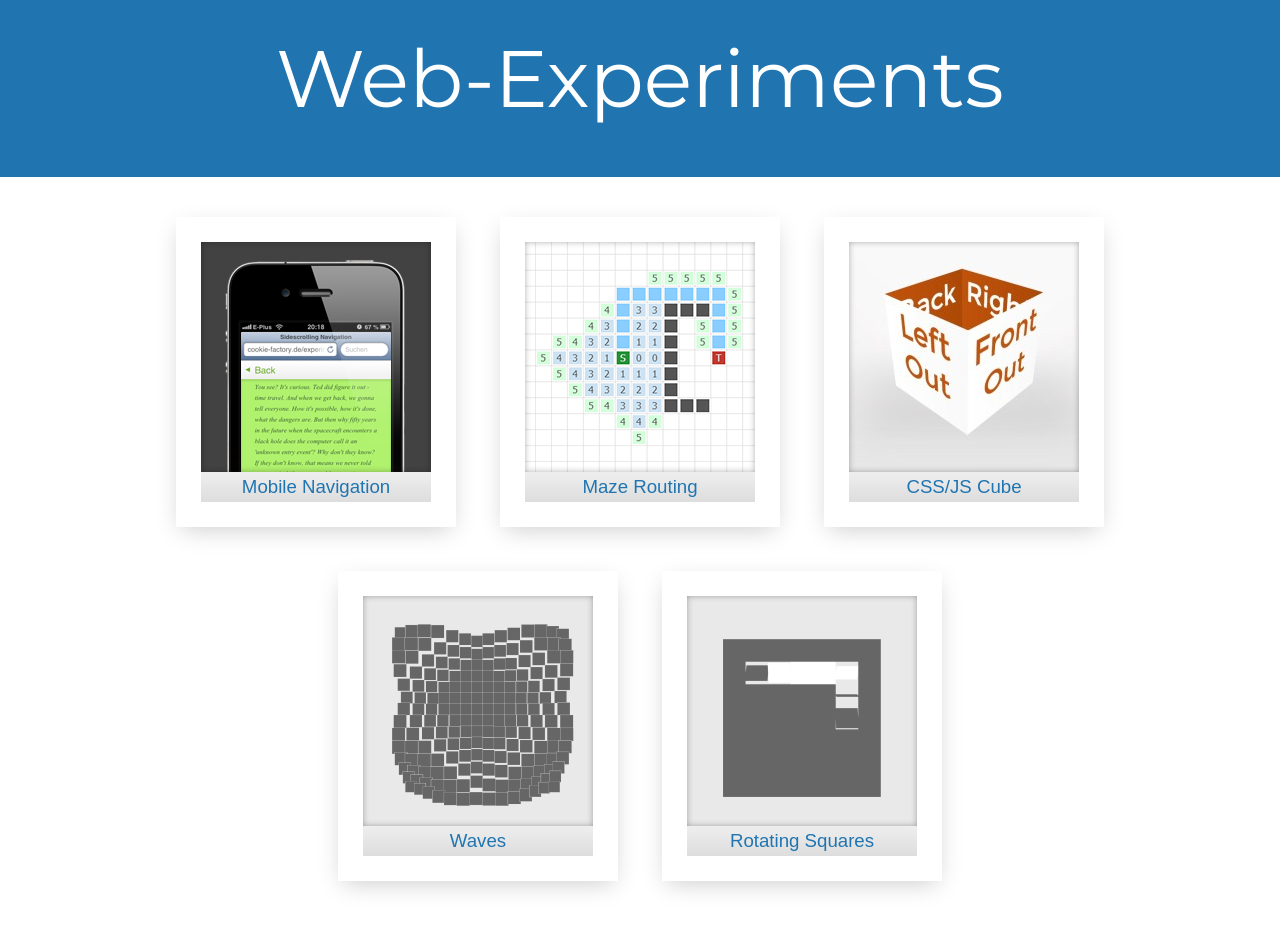
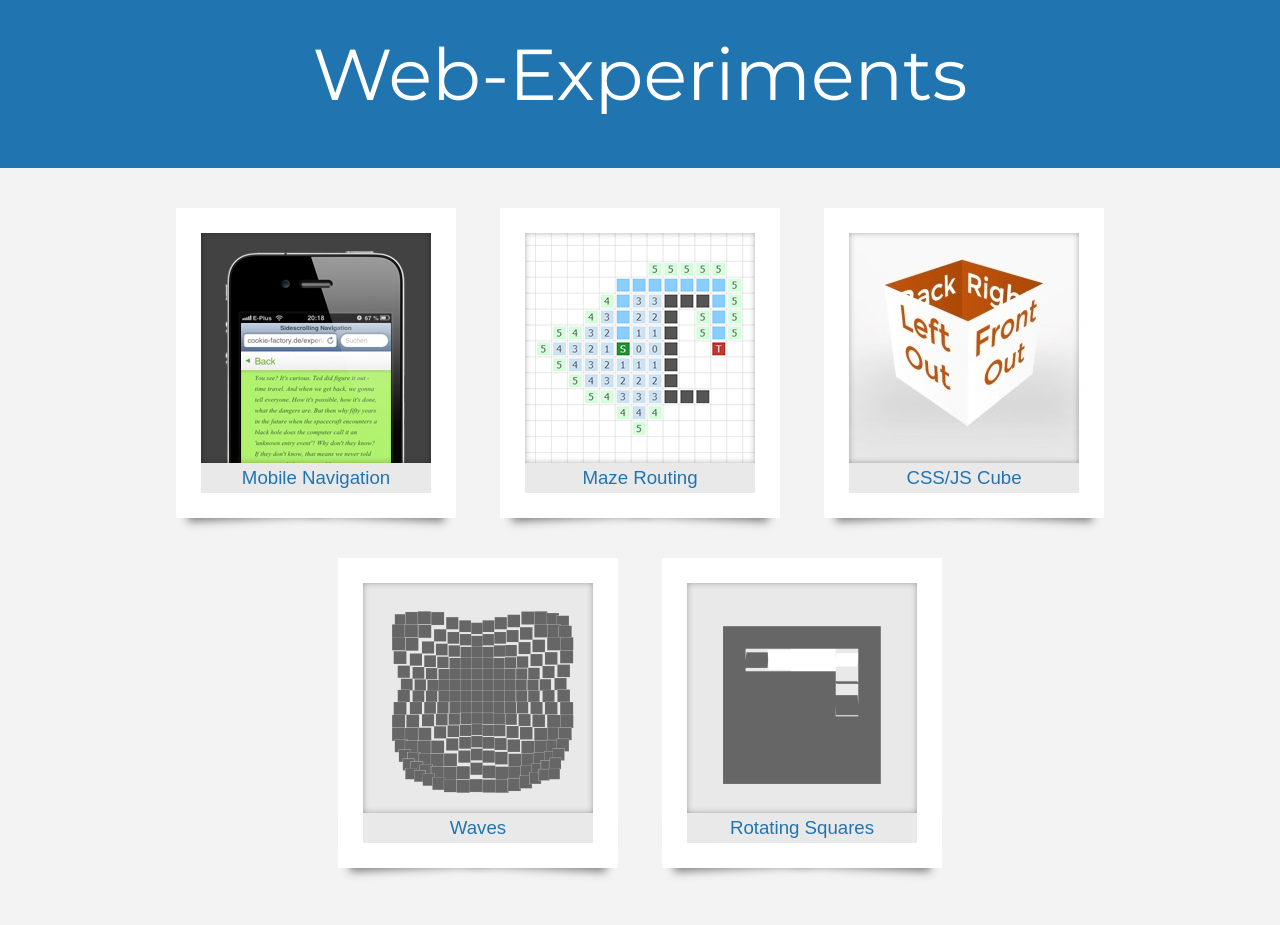
Before and after one commit to iSchluff/jsExperiments, a PHP site: page /frontPage/index.html in a window 1280 px wide. After the commit the page ends 877 px from the top, so only its background shows below. Run offline with PHP 8.4, Linux system fonts and the light colour scheme; some web fonts are replaced.

Commit message:
Updated Shadows / Background

```diff
--- a/frontPage/css/main.css
+++ b/frontPage/css/main.css
@@ -33,8 +33,18 @@ body {
 	/*background: url(images/bg.png) top left #eae9e9;*/
 	width: 100%;
 	overflow: auto;
+	background: #f3f3f3;
 }
 
+#main{
+	text-align: center;
+	/*max-width: 1100px;*/
+	margin: 20px auto 20px auto;
+}
+
+/*==================================================
+ * Headline
+ * ===============================================*/
 #header{
 	text-align: center;
 	background: #2075B1;
@@ -43,42 +53,39 @@ body {
 }
 
 h1 {
-	font-size: 60pt;
+	font-size: 450%;
 	font-family: 'Montserrat', sans-serif;
 	color: #fff;
 	padding: 30px 0 50px 0;
 }
 
-#main{
-	text-align: center;
-	/*max-width: 1100px;*/
-	margin: 20px auto 20px auto;
+
+
+/*==================================================
+ * Floating Boxes
+ * ===============================================*/
+.box {
+	display: inline-block;
+	position: relative;
+	margin: 20px;
 }
 
 .border {
-	display: inline-block;
 	position: relative;
-	overflow:hidden;
 	width: 230px;
 	height: 260px;
-	margin: 20px;
-	z-index: 1000;
-
-	-webkit-box-shadow:rgb(204, 204, 204) 0px 7px 23px -5px;
-	-moz-box-shadow:rgb(204, 204, 204) 0px 7px 23px -5px;
-	box-shadow:rgb(204, 204, 204) 0px 7px 23px -5px;
+	overflow:hidden;
 
 	background: #fff;
 	border: 25px solid white;
-
 }
 
-.border .slide {
+.slide {
 	position: absolute;
 	top: -30px;
 	width: 230px;
-	z-index: 800;
 	height: 230px;
+
 	-moz-transition: all .3s ease-in-out;
 	-webkit-transition: all .3s ease-in-out;
 	transition: all .3s ease-in-out;
@@ -90,7 +97,7 @@ h1 {
 
 .shadowWrap {
 	-webkit-box-shadow: inset 0px 0px 7px -1px rgba(0, 0, 0, .4);
-  box-shadow: inset 0px 0px 7px -1px rgba(0, 0, 0, .4);
+ 	box-shadow: inset 0px 0px 7px -1px rgba(0, 0, 0, .4);
 	max-width:230px;
 	max-height:230px;
 	position:relative;
@@ -99,9 +106,11 @@ h1 {
 img {
 	z-index:-1;
 	position:relative;
-
 }
 
+/*==================================================
+ * Top/Bottom Text
+ * ===============================================*/
 .slide p{
 	font-family: 'Montsserat', sans-serif;
 	font-size: 14pt;
@@ -114,7 +123,7 @@ img {
 .slide p:first-child{
 	color: rgb(255, 255, 255);
 	background-color: rgb(66, 129, 184);
-		-moz-transform-style: preserve-3d;
+	-moz-transform-style: preserve-3d;
 	-webkit-transform-style: preserve-3d;
 	transform-style: preserve-3d;
 
@@ -123,18 +132,16 @@ img {
 .slide p:last-child{
 	color: #2075B1;
 	/*background: #ccc;*/
-	background: #ddd;
-	background: -moz-linear-gradient(top, #eee 1%, #ddd 100%);
+	background: #eae9e9;
+	/*background: -moz-linear-gradient(top, #eee 1%, #ddd 100%);
 	background: -webkit-gradient(linear, left top, left bottom, color-stop(1%,#eee), color-stop(100%,#ddd));
 	background: -webkit-linear-gradient(top, #eee 1%,#ddd 100%);
-	background: linear-gradient(top, #eee 1%,#ddd 100%);
+	background: linear-gradient(top, #eee 1%,#ddd 100%);*/
 
 	-moz-transform-style: preserve-3d;
 	-webkit-transform-style: preserve-3d;
 	transform-style: preserve-3d;
 }
-
-
 
 html.no-touch .border .slide:hover{
 	-webkit-transform: translateY(30px);
@@ -147,3 +154,38 @@ a{text-decoration: none;font-style:normal;}
 /*a:visited {color:#0C5DA5;}*/  /* visited link */
 a:hover {font-style:normal;} */ /* mouse over link
 /*a:active {color:#408DD2;}*/  /* selected link */
+
+
+/*==================================================
+ * Shadow Effect
+ * ===============================================*/
+.box{}
+.box:before, .box:after{
+  z-index: -1;
+  position: absolute;
+  content: "";
+  bottom: 15px;
+  left: 10px;
+  width: 50%;
+  top: 80%;
+  max-width:300px;
+  background: #777;
+  -webkit-box-shadow: 0 15px 10px #777;
+  -moz-box-shadow: 0 15px 10px #777;
+  box-shadow: 0 15px 10px #777;
+  -webkit-transform: rotate(-3deg);
+  -moz-transform: rotate(-3deg);
+  -o-transform: rotate(-3deg);
+  -ms-transform: rotate(-3deg);
+  transform: rotate(-3deg);
+}
+.box:after
+{
+  -webkit-transform: rotate(3deg);
+  -moz-transform: rotate(3deg);
+  -o-transform: rotate(3deg);
+  -ms-transform: rotate(3deg);
+  transform: rotate(3deg);
+  right: 10px;
+  left: auto;
+}
--- a/frontPage/css/medium.css
+++ b/frontPage/css/medium.css
@@ -1,5 +1,5 @@
 h1 {
-	font-size: 39pt !important;
+	font-size: 300% !important;
 	padding: 30px 0 50px 0;
 }
 
--- a/frontPage/css/narrow.css
+++ b/frontPage/css/narrow.css
@@ -1,5 +1,5 @@
 h1 {
-	font-size: 25pt !important;
+	font-size: 200% !important;
 	padding: 20px 0 35px 0;
 }
 
--- a/frontPage/index.html
+++ b/frontPage/index.html
@@ -19,8 +19,9 @@
 			Web-Experiments
 		</h1>
 	</div>
-	<!--<hr>-->
+
 	<div id="main">
+		<div class="box">
 			<div class="border">
 				<a href="../sidescrollNav"><div class="slide">
 					<p>View on Mobile</p>
@@ -30,7 +31,9 @@
 					<p>Mobile Navigation</p>
 				</div></a>
 			</div>
+		</div>
 
+		<div class="box">
 			<div class="border">
 				<a href="../hadlock"><div class="slide">
 					<p>Drag / Drop</p>
@@ -40,7 +43,9 @@
 					<p>Maze Routing</p>
 				</div></a>
 			</div>
+		</div>
 
+		<div class="box">
 			<div class="border">
 				<a href="../css3dCube"><div class="slide">
 					<p>Drag It</p>
@@ -50,7 +55,9 @@
 					<p>CSS/JS Cube</p>
 				</div></a>
 			</div>
+		</div>
 
+		<div class="box">
 			<div class="border">
 				<a href="../cssWaveSquares"><div class="slide">
 					<p>Click It</p>
@@ -60,7 +67,9 @@
 					<p>Waves</p>
 				</div></a>
 			</div>
+		</div>
 
+		<div class="box">
 			<div class="border">
 				<a href="../cssTurnSquares"><div class="slide">
 					<p>Hover It</p>
@@ -71,6 +80,6 @@
 				</div></a>
 			</div>
 		</div>
-	<!--<hr>-->
+	</div>
 </body>
 </html>
```
Lines whose indentation alone changed are shown as unchanged.
